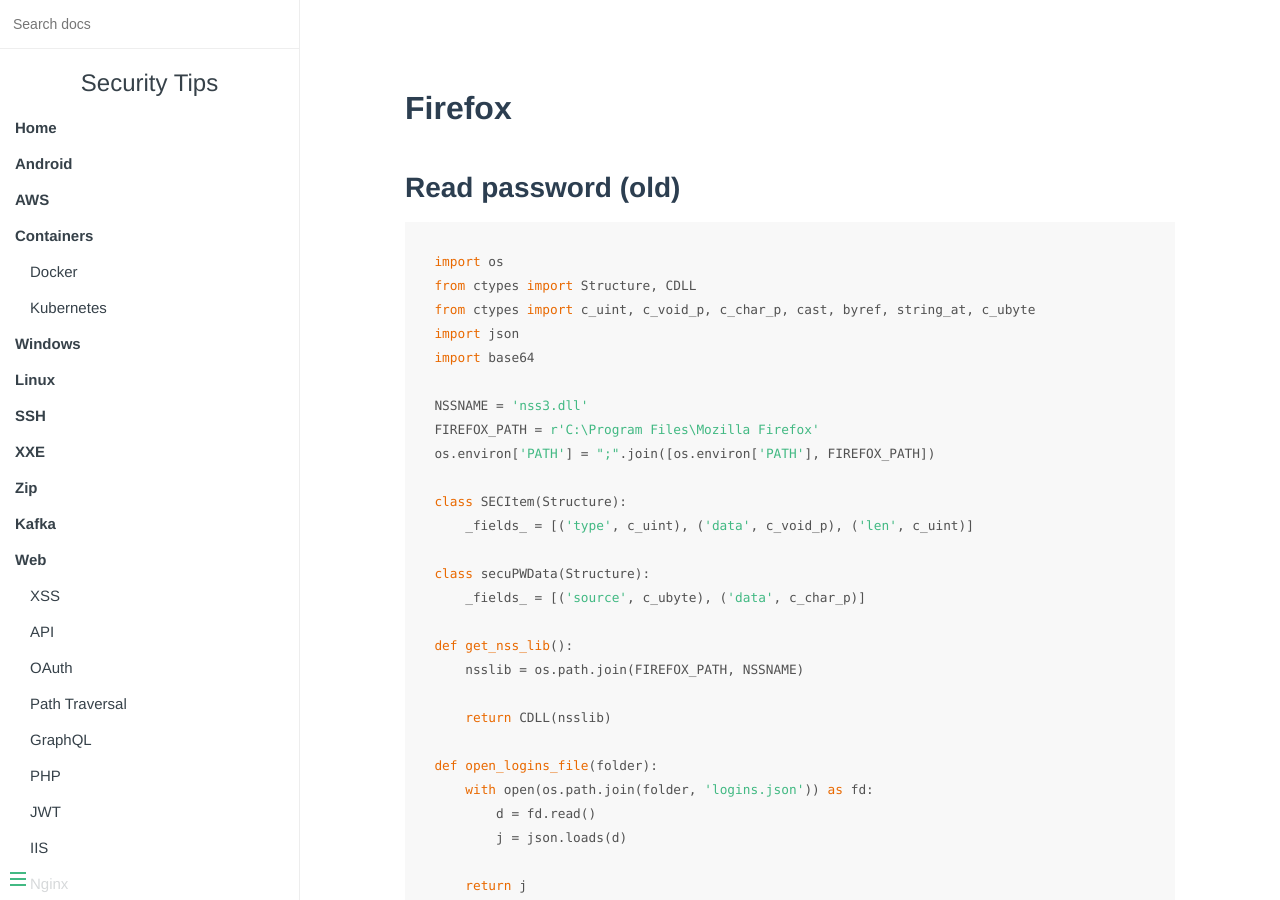
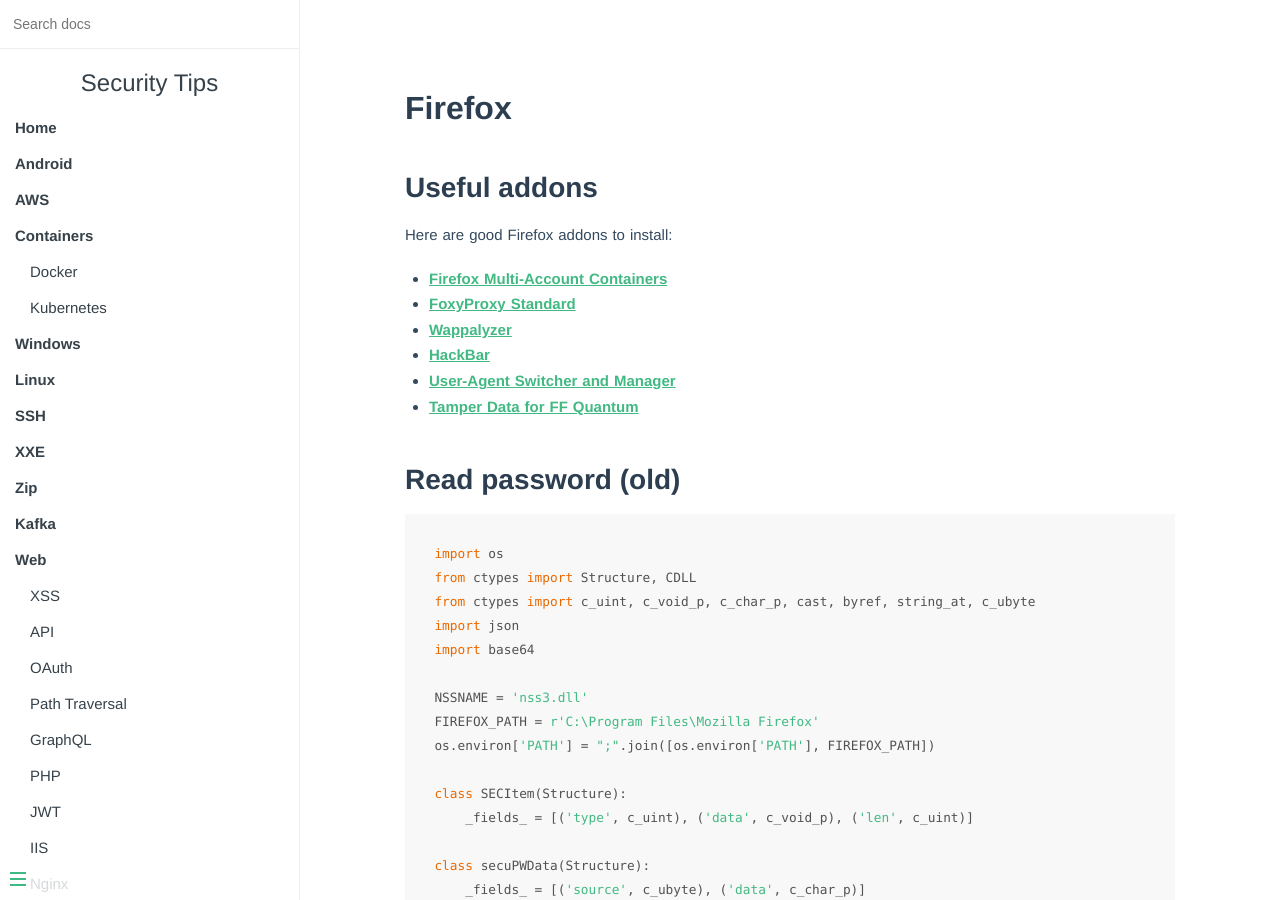
Before and after one commit to vincd/security-tips, an MkDocs documentation site: the page built from docs/firefox.md, in a window 1280 px wide and 900 px high. Built offline with MkDocs 1.6.1, drawn with Linux system fonts in a browser that asks for light colours.

Commit message:
Add Firefox addons

````diff
--- a/docs/firefox.md
+++ b/docs/firefox.md
@@ -1,5 +1,18 @@
 Firefox
 =======
+
+
+## Useful addons
+
+Here are good Firefox addons to install:
+
+- [Firefox Multi-Account Containers](https://addons.mozilla.org/en-US/firefox/addon/multi-account-containers/)
+- [FoxyProxy Standard](https://addons.mozilla.org/en-US/firefox/addon/foxyproxy-standard/)
+- [Wappalyzer](https://addons.mozilla.org/en-US/firefox/addon/wappalyzer/)
+- [HackBar](https://addons.mozilla.org/fr/firefox/addon/hackbartool/)
+- [User-Agent Switcher and Manager](https://addons.mozilla.org/en-US/firefox/addon/user-agent-string-switcher/)
+- [Tamper Data for FF Quantum](https://addons.mozilla.org/en-US/firefox/addon/tamper-data-for-ff-quantum)
+
 
 ## Read password (old)
 ```python
````
